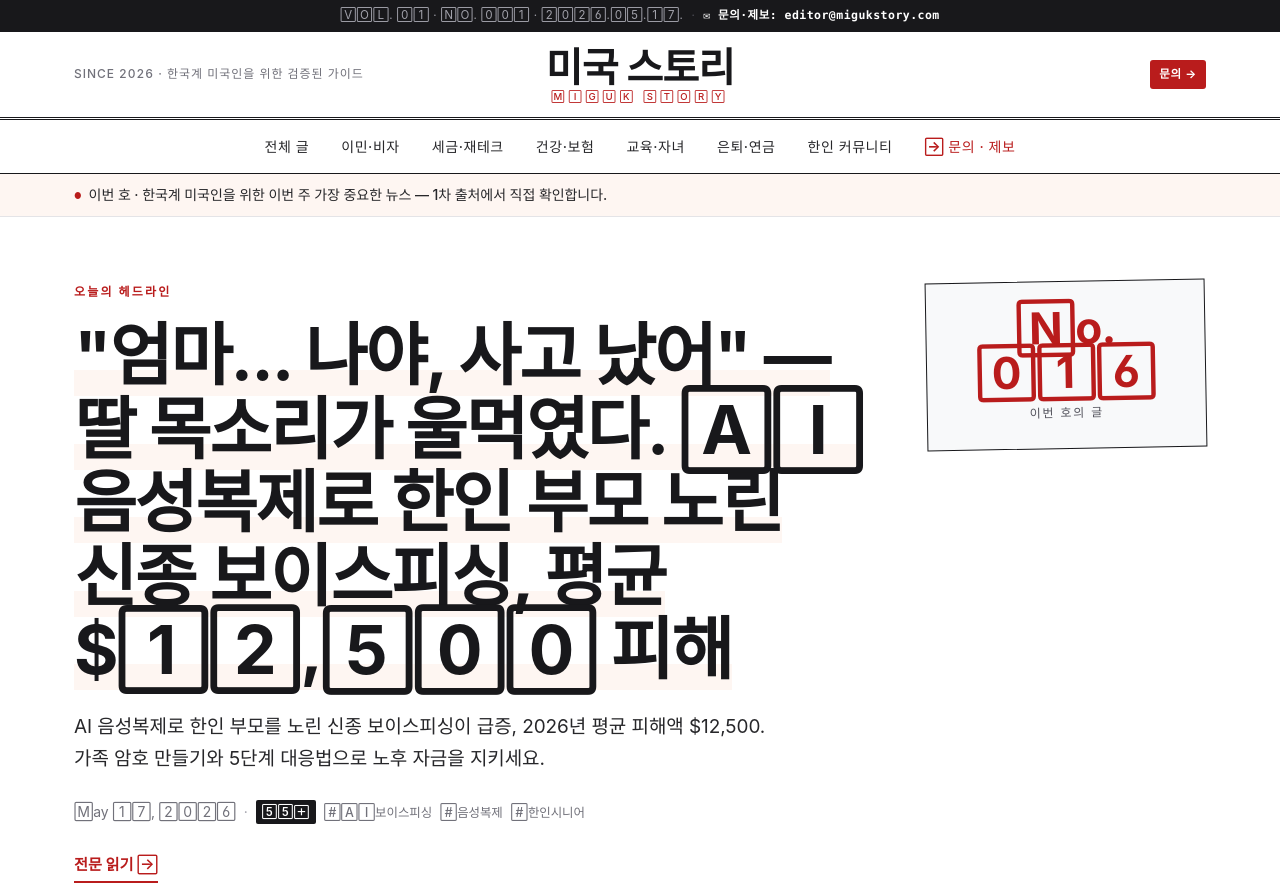
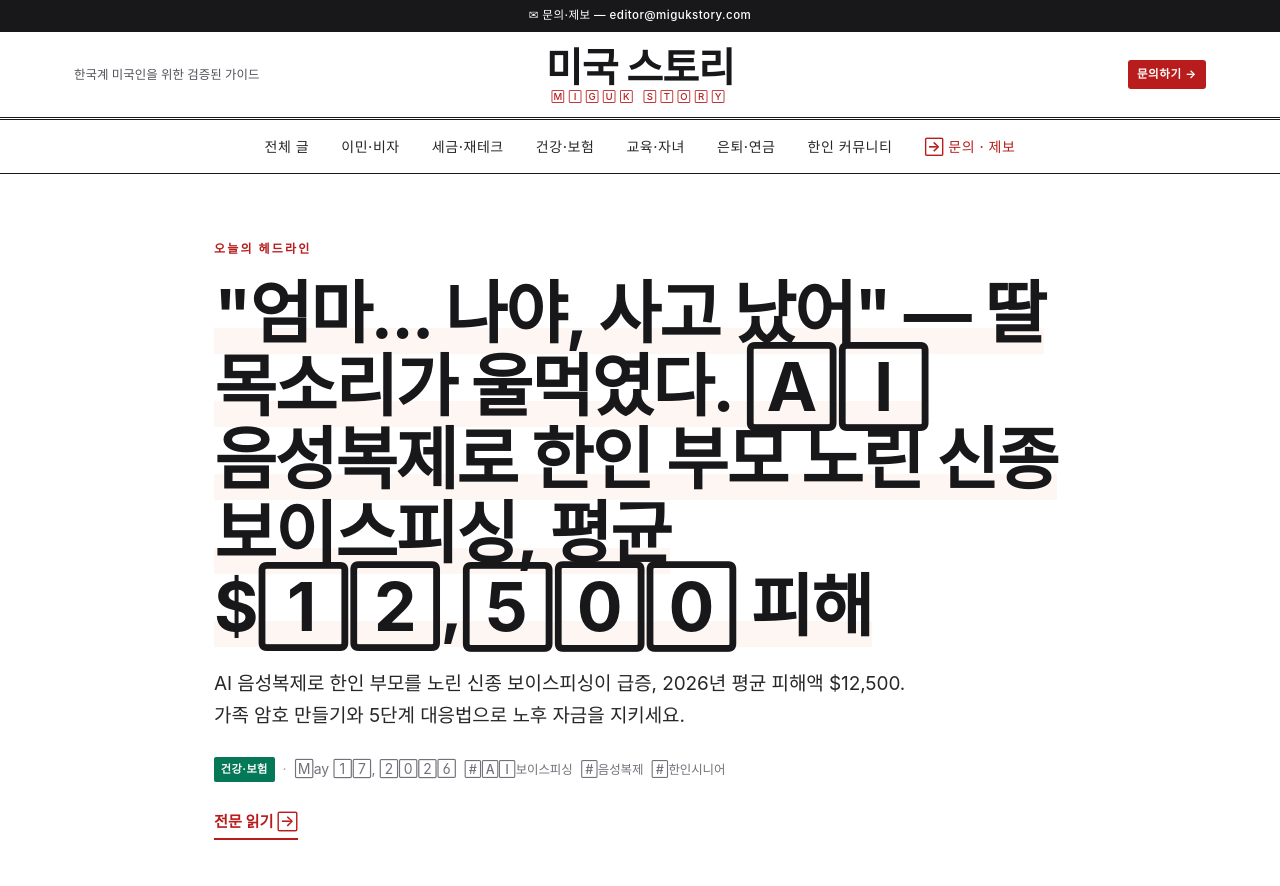
Before and after one commit to schul92/migukstory, an Astro site: page / in a window 1280 px wide. Shown: the top 886 px of the page. Built offline with nearby package versions, Linux system fonts and the light colour scheme; Astro itself is replaced by a stand-in of ours; a web font is replaced by a local one.

Commit message:
cleanup: remove faux-magazine affectations (No. 016, VOL/NO, 이번 호)
These implied an issue-based publication schedule we don't have.
We're a digital blog, not a print weekly. Removed:

- 'No. 016 / 이번 호의 글' folio badge on lead article
- 'VOL. 01 · NO. 001 · DATE' label in utility strip
- 'SINCE 2026' eyebrow above tagline
- 'Issue intro' cream strip ('이번 호 · 가장 중요한 뉴스')

Replaced with honest elements:
- Lead article: category badge (color-coded) + date + tags
- Header: clean tagline left, brand center, contact pill right
- Utility strip: just the contact CTA, no fake issue numbering

```diff
--- a/src/components/Header.astro
+++ b/src/components/Header.astro
@@ -1,28 +1,24 @@
 ---
-import { SITE_TITLE, ISSUE_NUMBER } from '../consts';
-const today = new Date();
-const dateStamp = `${today.getFullYear()}.${String(today.getMonth() + 1).padStart(2, '0')}.${String(today.getDate()).padStart(2, '0')}.`;
+import { SITE_TITLE, SITE_TAGLINE } from '../consts';
 ---
 
 <header class="masthead">
 	<div class="utility-strip">
 		<div class="container utility-inner">
-			<span class="utility-meta">VOL. 01 · NO. {ISSUE_NUMBER} · {dateStamp}</span>
-			<span class="utility-spacer">·</span>
-			<a href="mailto:editor@migukstory.com" class="utility-cta">✉ 문의·제보: editor@migukstory.com</a>
+			<a href="mailto:editor@migukstory.com" class="utility-cta">✉ 문의·제보 — editor@migukstory.com</a>
 		</div>
 	</div>
 
 	<div class="container masthead-inner">
 		<div class="meta-left">
-			<span class="issue">SINCE 2026 · 한국계 미국인을 위한 검증된 가이드</span>
+			<span class="tagline">{SITE_TAGLINE}</span>
 		</div>
 		<a href="/" class="brand">
 			<span class="brand-ko">{SITE_TITLE}</span>
 			<span class="brand-en">MIGUK&nbsp;STORY</span>
 		</a>
 		<div class="meta-right">
-			<a href="/contact" class="contact-pill">문의 →</a>
+			<a href="/contact" class="contact-pill">문의하기 →</a>
 		</div>
 	</div>
 
@@ -68,15 +64,20 @@ const dateStamp = `${today.getFullYear()}.${String(today.getMonth() + 1).padStar
 		gap: 0.7em;
 		flex-wrap: wrap;
 	}
-	.utility-meta { color: var(--ink-faint); }
-	.utility-spacer { color: var(--ink-medium); }
 	.utility-cta {
 		color: var(--paper);
 		text-decoration: none;
-		font-weight: 600;
-		font-family: var(--font-mono);
+		font-weight: 500;
+		letter-spacing: 0.04em;
 	}
 	.utility-cta:hover { color: var(--brick-soft); }
+	.tagline {
+		font-family: var(--font-body);
+		font-size: 0.78rem;
+		color: var(--ink-medium);
+		letter-spacing: 0;
+		text-transform: none;
+	}
 
 	.meta-left, .meta-right {
 		font-family: var(--font-body);
--- a/src/pages/index.astro
+++ b/src/pages/index.astro
@@ -37,45 +37,34 @@ const koDate = (d: Date) =>
 		<Header />
 
 		<main>
-			<!-- Issue intro strip -->
-			<section class="issue-intro">
-				<div class="container">
-					<p class="issue-line">
-						<span class="dot">●</span>
-						이번 호 · 한국계 미국인을 위한 이번 주 가장 중요한 뉴스 — 1차 출처에서 직접 확인합니다.
-					</p>
-				</div>
-			</section>
-
-			<!-- LEAD ARTICLE (oversized magazine cover style) -->
-			{lead && (
-				<section class="lead">
-					<div class="container lead-grid">
-						<div class="lead-text">
+			<!-- LEAD ARTICLE -->
+			{lead && (() => {
+				const leadCat = (CATEGORIES as any)[lead.data.category];
+				return (
+					<section class="lead">
+						<div class="container lead-inner">
 							<p class="eyebrow">오늘의 헤드라인</p>
 							<h1 class="lead-title">
 								<a href={`/blog/${lead.id}/`}>{lead.data.title}</a>
 							</h1>
 							<p class="lead-desc">{lead.data.description}</p>
 							<div class="lead-meta">
+								{leadCat && (
+									<a class="cat-badge" href={`/category/${leadCat.slug}`} style={`background: ${leadCat.color}`}>
+										{leadCat.label}
+									</a>
+								)}
+								<span class="dot-sep">·</span>
 								<FormattedDate date={lead.data.pubDate} />
-								<span class="dot-sep">·</span>
-								<span class="age-pill">{lead.data.ageGroup}</span>
-								{lead.data.tags.slice(0, 3).map(t => (
+								{lead.data.tags.slice(0, 3).map((t: string) => (
 									<span class="tag-inline">#{t}</span>
 								))}
 							</div>
 							<a class="read-link" href={`/blog/${lead.id}/`}>전문 읽기 →</a>
 						</div>
-						<div class="lead-side">
-							<div class="folio">
-								<span class="folio-no">No. {String(posts.length).padStart(3, '0')}</span>
-								<span class="folio-label">이번 호의 글</span>
-							</div>
-						</div>
-					</div>
-				</section>
-			)}
+					</section>
+				);
+			})()}
 
 			<div class="container divider-mark"></div>
 
@@ -179,38 +168,16 @@ const koDate = (d: Date) =>
 		<style>
 			main { padding-bottom: var(--s-6); }
 
-			/* ── Issue intro strip ────────────────────────────────── */
-			.issue-intro {
-				background: var(--cream);
-				border-bottom: 1px solid var(--rule);
-				padding: var(--s-1) 0;
-			}
-			.issue-line {
-				margin: 0;
-				font-size: var(--text-sm);
-				color: var(--ink-soft);
-				font-weight: 500;
-				letter-spacing: -0.005em;
-			}
-			.issue-line .dot {
-				color: var(--brick);
-				font-size: 0.6em;
-				vertical-align: middle;
-				margin-right: 0.4em;
-			}
-
 			/* ── Lead article ─────────────────────────────────────── */
 			.lead {
 				padding: var(--s-6) 0 var(--s-5);
 				border-bottom: 1px solid var(--rule);
 			}
-			.lead-grid {
-				display: grid;
-				grid-template-columns: 1fr 280px;
-				gap: var(--s-5);
-				align-items: start;
+			.lead-inner {
+				max-width: 900px;
+				margin: 0 auto;
 			}
-			.lead-text .eyebrow { margin: 0 0 var(--s-2); }
+			.lead-inner .eyebrow { margin: 0 0 var(--s-2); }
 			.lead-title {
 				font-family: var(--font-display);
 				font-size: clamp(2.5rem, 5.5vw, 4.25rem);
@@ -259,49 +226,18 @@ const koDate = (d: Date) =>
 			}
 			.read-link:hover { color: var(--brick-deep); border-bottom-color: var(--brick-deep); }
 
-			/* Side folio (issue number block) */
-			.lead-side {
-				display: flex;
-				justify-content: flex-end;
-			}
-			.folio {
-				padding: var(--s-3);
-				border: 1px solid var(--ink);
-				background: var(--paper-soft);
-				text-align: center;
-				font-family: var(--font-display);
-				transform: rotate(-1deg);
-			}
-			.folio-no {
-				display: block;
-				font-size: 2.75rem;
-				font-weight: 700;
-				color: var(--brick);
-				line-height: 1;
-				letter-spacing: -0.02em;
-			}
-			.folio-label {
-				display: block;
-				margin-top: 0.5rem;
-				font-family: var(--font-body);
-				font-size: 0.75rem;
-				text-transform: uppercase;
-				letter-spacing: 0.15em;
-				color: var(--ink-medium);
-			}
-
 			/* ── Meta utility pieces ──────────────────────────────── */
-			.age-pill {
+			.cat-badge {
 				display: inline-block;
 				font-size: 0.7rem;
-				font-weight: 600;
-				padding: 0.15em 0.55em;
-				background: var(--ink);
+				font-weight: 700;
+				padding: 0.18em 0.6em;
 				color: var(--paper);
 				letter-spacing: 0.04em;
 				border-radius: 2px;
+				text-decoration: none;
 			}
-			.age-pill.mini { font-size: 0.62rem; padding: 0.1em 0.45em; }
+			.cat-badge:hover { opacity: 0.85; }
 			.tag-inline {
 				font-size: 0.78rem;
 				color: var(--ink-light);
@@ -567,9 +503,6 @@ const koDate = (d: Date) =>
 
 			/* ── Responsive ──────────────────────────────────────── */
 			@media (max-width: 900px) {
-				.lead-grid { grid-template-columns: 1fr; gap: var(--s-3); }
-				.lead-side { justify-content: flex-start; }
-				.folio { transform: rotate(-2deg); }
 				.two-col { grid-template-columns: 1fr; gap: var(--s-4); }
 				.two-col::after { display: none; }
 				.cat-grid { grid-template-columns: repeat(2, 1fr); }
```
